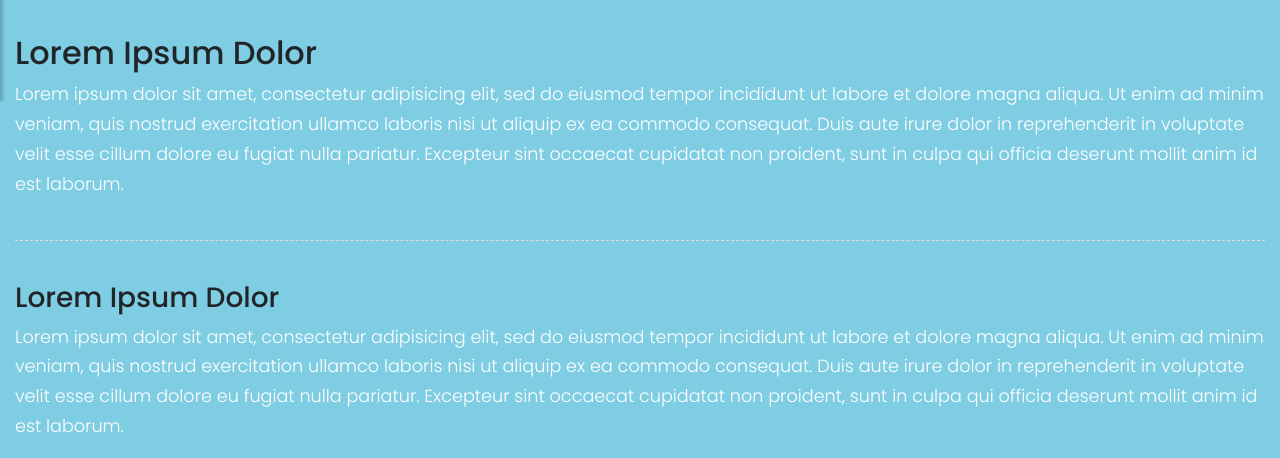
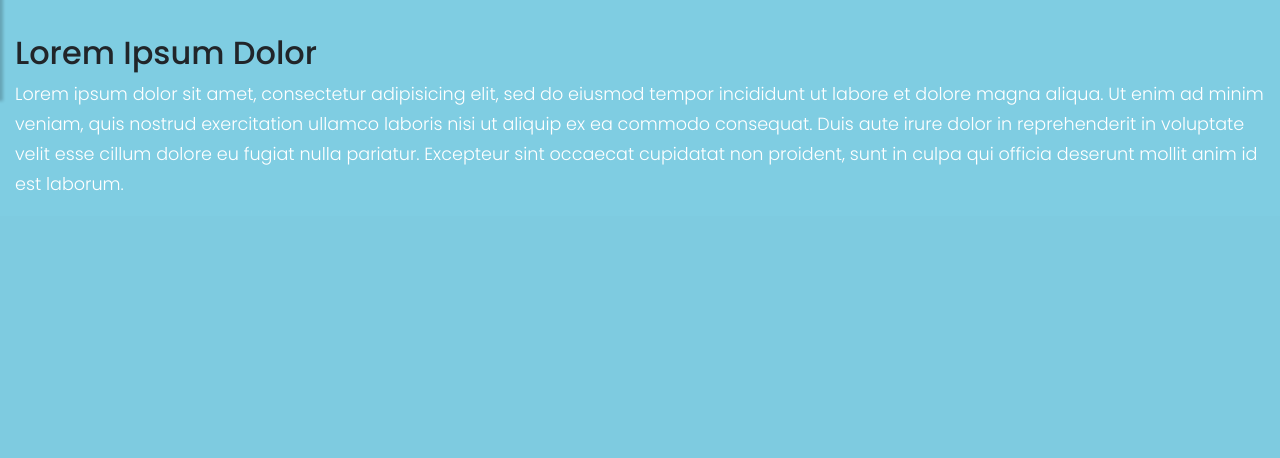
Before and after one commit to TWNateLo/NCKU-AI-Course, a PHP site: the page made by Front End/Deploy/Testing Ground/bootstrap-sidebar/test1.html in a window 1280 px wide. Shown: the part 702-1160 px from the top of the page. After the commit the page ends 893 px from the top, so only its background shows below. Run offline with PHP 8.4, Linux system fonts and the light colour scheme; some libraries are stand-ins or nearby versions.

Commit message:
some minor changes

```diff
--- a/Front End/Deploy/Testing Ground/bootstrap-sidebar/test1.css
+++ b/Front End/Deploy/Testing Ground/bootstrap-sidebar/test1.css
@@ -38,6 +38,7 @@ a, a:hover, a:focus {
 .nav-brand-size {
     width: 60px !important;
 }
+
 
 .navbar-brand-centered {
     position: absolute;
--- a/Front End/Deploy/Testing Ground/bootstrap-sidebar/test1.html
+++ b/Front End/Deploy/Testing Ground/bootstrap-sidebar/test1.html
@@ -97,12 +97,6 @@
                 <h2>Lorem Ipsum Dolor</h2>
                 <p>Lorem ipsum dolor sit amet, consectetur adipisicing elit, sed do eiusmod tempor incididunt ut labore et dolore magna aliqua. Ut enim ad minim veniam, quis nostrud exercitation ullamco laboris nisi ut aliquip ex ea commodo consequat. Duis aute irure dolor in reprehenderit in voluptate velit esse cillum dolore eu fugiat nulla pariatur. Excepteur sint occaecat cupidatat non proident, sunt in culpa qui officia deserunt mollit anim id est laborum.</p>
 
-                <div class="line"></div>
-
-                <h3>Lorem Ipsum Dolor</h3>
-                <p>Lorem ipsum dolor sit amet, consectetur adipisicing elit, sed do eiusmod tempor incididunt ut labore et dolore magna aliqua. Ut enim ad minim veniam, quis nostrud exercitation ullamco laboris nisi ut aliquip ex ea commodo consequat. Duis aute irure dolor in reprehenderit in voluptate velit esse cillum dolore eu fugiat nulla pariatur. Excepteur sint occaecat cupidatat non proident, sunt in culpa qui officia deserunt mollit anim id est laborum.</p>
-                </div>
-
             </div>
 
         </div>
```
